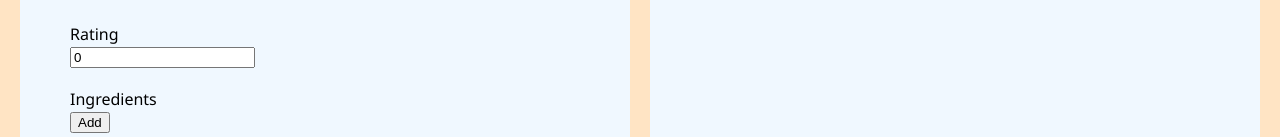
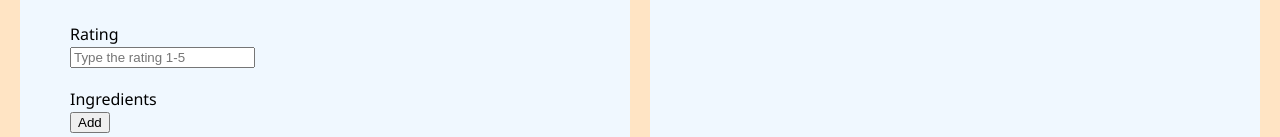
Before and after one commit to CuptainTeamo/CulinaryConnections_React, a React (Create React App) app: page /AddRecipe in a window 1280 px wide. Shown: the part 408-545 px from the top of the page. Built offline with nearby package versions, Linux system fonts and the light colour scheme.

Commit message:
update the rating validation

```diff
--- a/src/Components/RecipeDetail/RecipeDetail.jsx
+++ b/src/Components/RecipeDetail/RecipeDetail.jsx
@@ -26,7 +26,7 @@ function RecipeDetail(props){
     const [id, setId] = useState(0);
     const [ownerId, setOwnerId] = useState(0);
     const [groupId, setGroupId] = useState(0);
-    const [rating, setRating] = useState(0);
+    const [rating, setRating] = useState(null);
     const [dishName, setDishName] = useState(props.recipe ? props.recipe.RecipeName : "");
     const [description, setDescription] = useState(props.recipe ? props.recipe.Description : "");
     const [ingredients, setIngredients] = useState(props.recipe ? props.recipe.RecipeIngredients : []);
@@ -118,8 +118,8 @@ function RecipeDetail(props){
 
         if(!formData.get('Rating').trim()){
             validationErrors.rating = "* Rating is required."
-        }else if(!/^(?:10(?:\.0+)?|[0-9](?:\.\d+)?)$$/.test(formData.get('Rating'))){
-            validationErrors.rating = "* Rating can only be numbers from 0 - 10."
+        }else if(!/^[1-5]$/.test(formData.get('Rating'))){
+            validationErrors.rating = "* Rating can only be integer numbers from 1 - 5."
         }
 
         if(!formData.get('Description').trim()){
@@ -206,7 +206,7 @@ function RecipeDetail(props){
                                 type="text"
                                 onChange={handleRatingChange}
                                 value={rating}
-                                placeholder="Type the rating 1-10"
+                                placeholder="Type the rating 1-5"
                             />
                             {errors.rating && <span className="error-message">{errors.rating}</span>}
                             <label>Ingredients</label>
```
